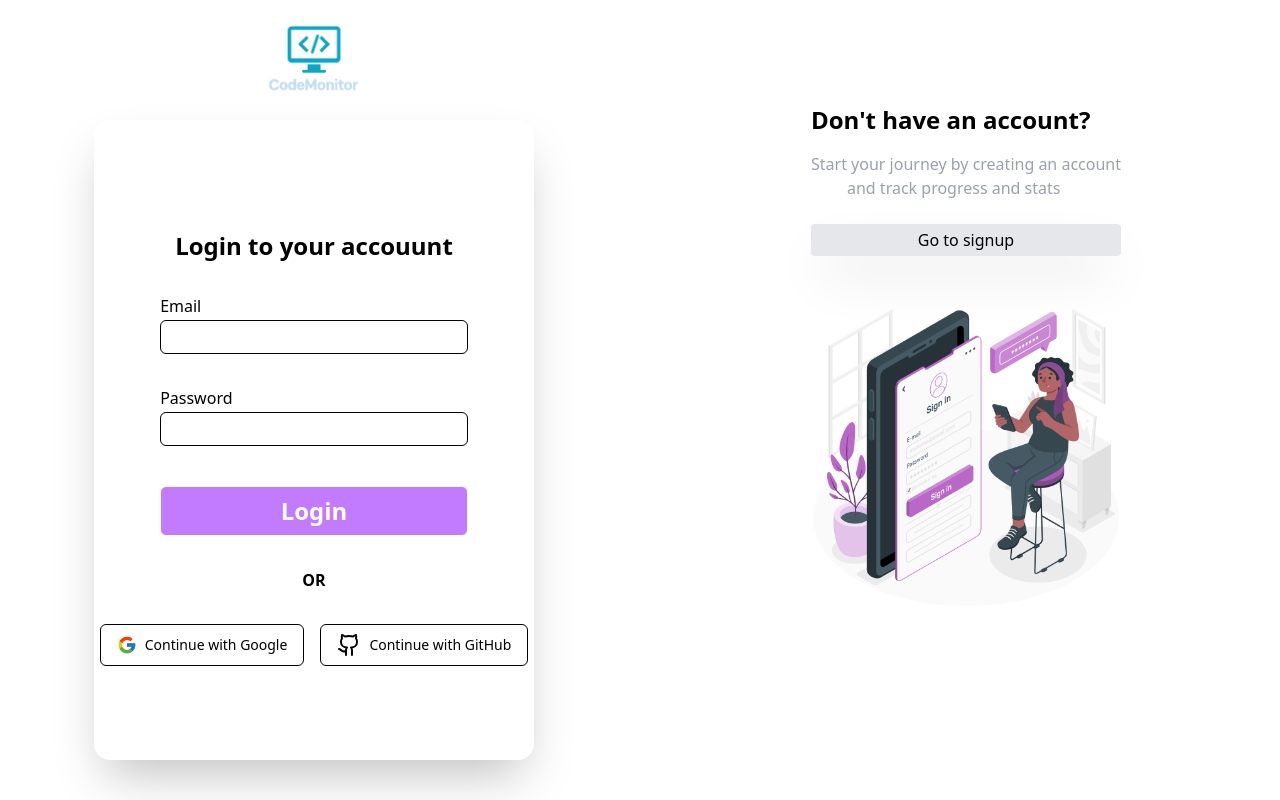
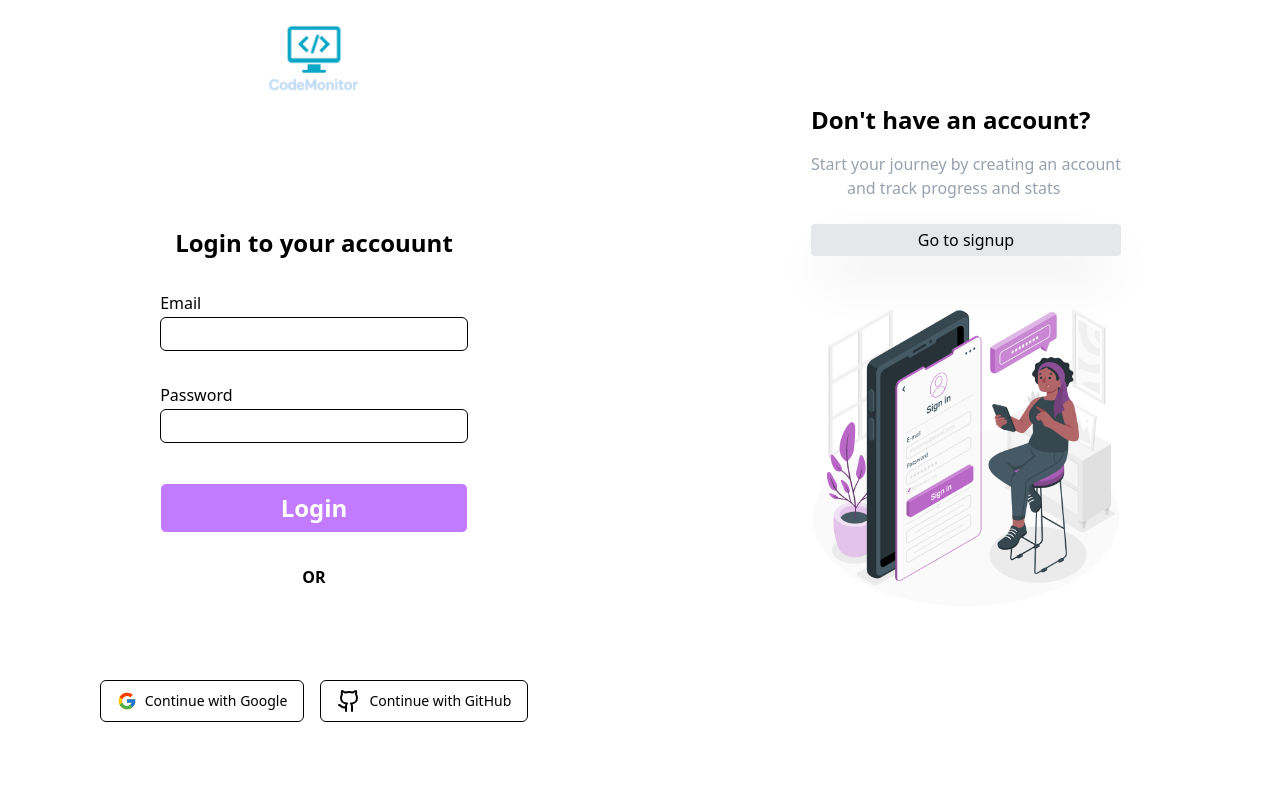
Before and after one commit to Heniloza/Code-Monitor, a React (Vite) app in the folder frontend/: page /login in a window 1280 px wide. Built offline with nearby package versions, Linux system fonts and the light colour scheme; no server answers.

Commit message:
Feat : Github Oauth integrated

```diff
--- a/frontend/src/pages/LoginPage.jsx
+++ b/frontend/src/pages/LoginPage.jsx
@@ -14,11 +14,11 @@ function LoginPage() {
     const navigate = useNavigate();
 
     const handleGoogleAuth=()=>{
-
+      window.location.href = "http://localhost:5000/api/auth/google";
     }
 
     const handleGithubAuth=()=>{
-
+      window.location.href = "http://localhost:5000/api/auth/github";
     }
 
     const handleSubmit=(e)=>{
@@ -37,7 +37,7 @@ function LoginPage() {
         </div>
         <form
           onSubmit={handleSubmit}
-          className="h-[80%] w-full md:w-[70%] md:shadow-2xl rounded-2xl flex items-center flex-col gap-8 justify-center"
+          className="h-[60%] md:h-[70%] w-full  md:w-[70%] rounded-2xl flex items-center flex-col gap-8 justify-center"
         >
           <h1 className="mt-4 text-md  md:text-2xl font-bold">
             Login to your accouunt
@@ -74,20 +74,10 @@ function LoginPage() {
             className="border w-[70%] py-2 rounded-md font-bold text-2xl mt-2 bg-purple-400 text-white hover:bg-purple-300 hover:scale-95 delay-150 transition-all"
             disabled={isLoggingin}
           >
-           {isLoggingin?"Loading..." : "Login"}
+            {isLoggingin ? "Loading..." : "Login"}
           </button>
           <h1 className="font-bold">OR</h1>
-          <div className="flex flex-col sm:flex-row gap-4 ">
-            <button className="flex items-center justify-center gap-2 border px-4 py-2 rounded-md w-full sm:w-auto hover:bg-gray-100 transition" onClick={handleGoogleAuth}>
-              <FcGoogle className="text-xl" />
-              <span className="text-sm font-medium">Continue with Google</span>
-            </button>
 
-            <button className="flex items-center justify-center gap-2 border px-4 py-2 rounded-md w-full sm:w-auto hover:bg-gray-100 transition" onClick={handleGithubAuth}>
-              <Github className="text-xl" />
-              <span className="text-sm font-medium">Continue with GitHub</span>
-            </button>
-          </div>
           <div className="flex md:hidden gap-2 ">
             <h2>Don't have an account? </h2>
             <Link to={"/signup"}>
@@ -95,6 +85,23 @@ function LoginPage() {
             </Link>
           </div>
         </form>
+        <div className="flex flex-col sm:flex-row gap-4 mb-16">
+          <button
+            className="flex items-center justify-center gap-2 border px-4 py-2 rounded-md w-full sm:w-auto hover:bg-gray-100 transition"
+            onClick={handleGoogleAuth}
+          >
+            <FcGoogle className="text-xl" />
+            <span className="text-sm font-medium">Continue with Google</span>
+          </button>
+
+          <button
+            className="flex items-center justify-center gap-2 border px-4 py-2 rounded-md w-full sm:w-auto hover:bg-gray-100 transition"
+            onClick={handleGithubAuth}
+          >
+            <Github className="text-xl" />
+            <span className="text-sm font-medium">Continue with GitHub</span>
+          </button>
+        </div>
       </div>
 
       {/* {Right side} */}
```
Also changed, not shown: 1 other file (tests, documents, lock files or other folders).
